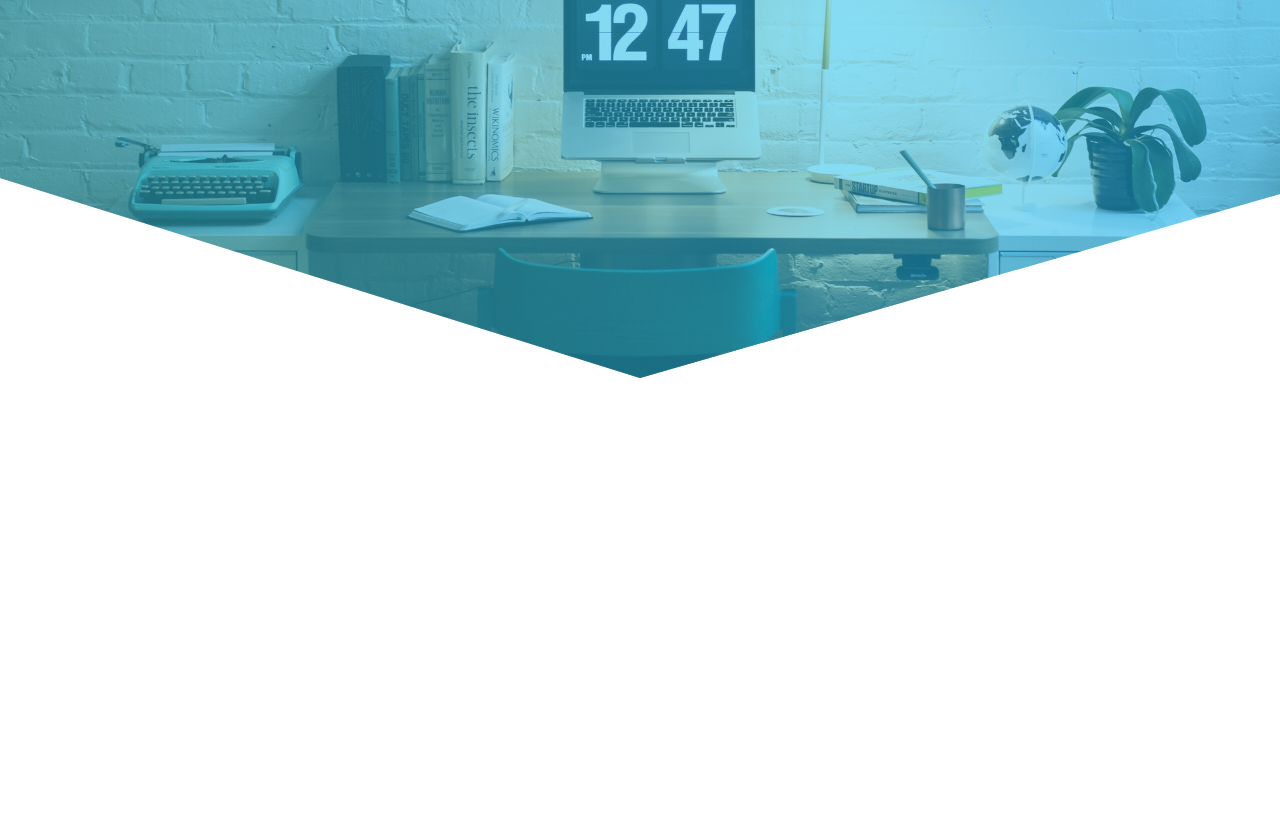
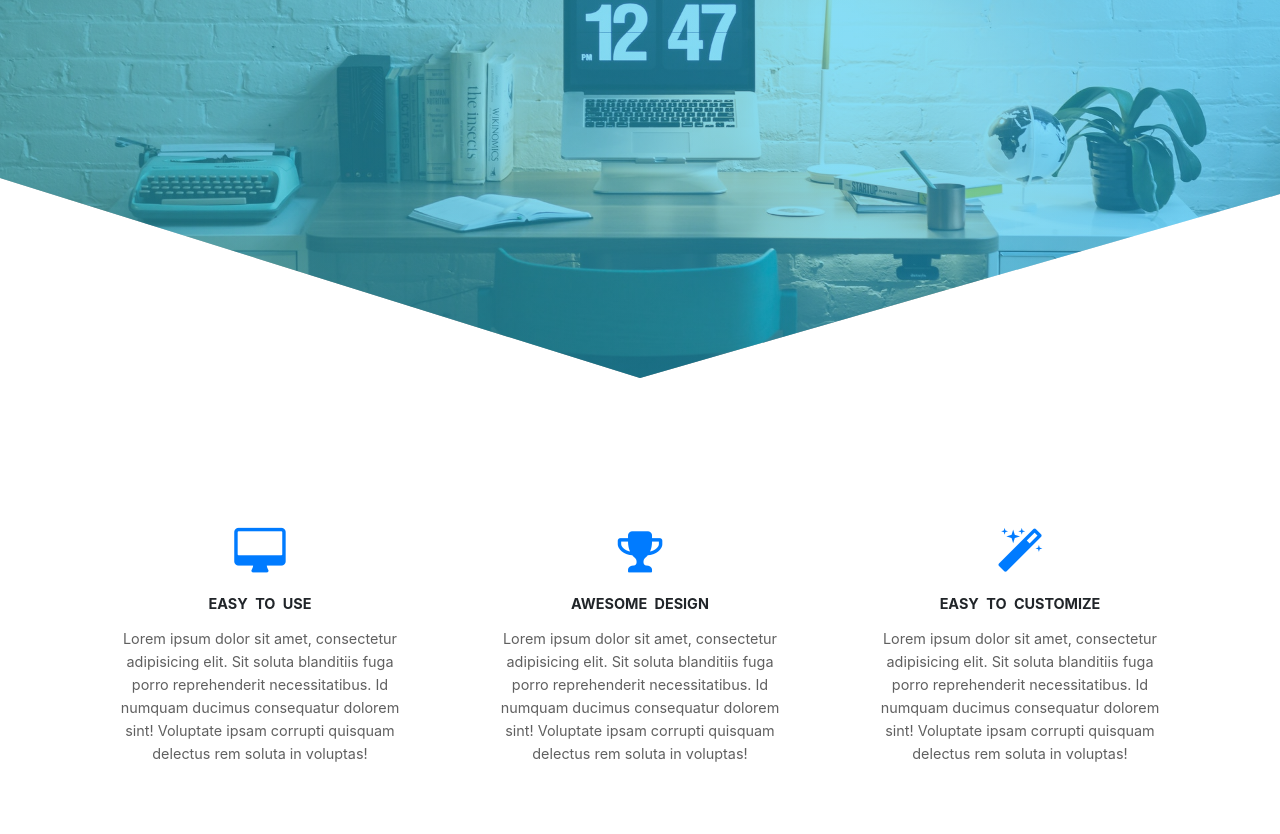
Before and after one commit to divyanshooter/CSS, a plain HTML site: page Respsonsive-try1/index.html in a window 1280 px wide. Shown: the part 422-1256 px from the top of the page. Before the commit the page ends 800 px from the top, so only its background shows below. Drawn offline with nearby package versions, Linux system fonts and the light colour scheme.

Commit message:
extraDiv header completed

```diff
--- a/Respsonsive-try1/index.html
+++ b/Respsonsive-try1/index.html
@@ -4,6 +4,7 @@
     <meta charset="UTF-8">
     <meta name="viewport" content="width=device-width, initial-scale=1.0">
     <link rel="stylesheet" href="https://maxcdn.bootstrapcdn.com/bootstrap/4.5.0/css/bootstrap.min.css">
+    <link rel="stylesheet" href="https://stackpath.bootstrapcdn.com/font-awesome/4.7.0/css/font-awesome.min.css">
     <link rel="stylesheet" href="style.css">
     <title>DC</title>
 </head>
@@ -53,9 +54,41 @@
      </div>
 
      <!--**************** header parts end ******************* -->
-     <div>
+     <!--**************** extraDiv parts start ******************* -->
 
-     </div>
+     <section class="header-extradiv">
+         <div class="container">
+             <div class="row">
+                 <div class="extra-div col-lg-4 col-md-4 col-12">
+                     <a href="#"><i class="fa-3x fa fa-desktop" aria-hidden="true"></i></a>
+                     <h2>EASY TO USE</h2>
+                     <p>Lorem ipsum dolor sit amet, consectetur adipisicing elit. Sit soluta blanditiis fuga porro reprehenderit necessitatibus. Id numquam ducimus consequatur dolorem sint! Voluptate ipsam corrupti quisquam delectus rem soluta in voluptas!</p>
+
+                 </div>
+                 <div class="extra-div col-lg-4 col-md-4 col-12">
+                    <a href="#"><i class="fa-3x fa fa-trophy" aria-hidden="true"></i></a>
+                    <h2>AWESOME DESIGN</h2>
+                    <p>Lorem ipsum dolor sit amet, consectetur adipisicing elit. Sit soluta blanditiis fuga porro reprehenderit necessitatibus. Id numquam ducimus consequatur dolorem sint! Voluptate ipsam corrupti quisquam delectus rem soluta in voluptas!</p>
+
+                </div>
+                <div class="extra-div col-lg-4 col-md-4 col-12">
+                    <a href="#"><i class="fa-3x fa fa-magic" aria-hidden="true"></i></a>
+                    <h2>EASY TO CUSTOMIZE</h2>
+                    <p>Lorem ipsum dolor sit amet, consectetur adipisicing elit. Sit soluta blanditiis fuga porro reprehenderit necessitatibus. Id numquam ducimus consequatur dolorem sint! Voluptate ipsam corrupti quisquam delectus rem soluta in voluptas!</p>
+
+                </div>
+
+             </div>
+         </div>
+     </section>
+     <!--**************** extraDiv parts ends ******************* -->
+     <!--**************** offer parts start ******************* -->
+     <section>
+
+     </section>
+     <!--**************** extraDiv parts ends ******************* -->
+
+
     <script src="https://ajax.googleapis.com/ajax/libs/jquery/3.5.1/jquery.min.js"></script>
     <script src="https://cdnjs.cloudflare.com/ajax/libs/popper.js/1.16.0/umd/popper.min.js"></script>
     <script src="https://maxcdn.bootstrapcdn.com/bootstrap/4.5.0/js/bootstrap.min.js"></script>
--- a/Respsonsive-try1/style.css
+++ b/Respsonsive-try1/style.css
@@ -16,6 +16,13 @@
       line-height: 1.6;
       font-weight: 400;
       color:#606060;
+  }
+  .extra-div h2 {
+      font-size: 0.9rem;
+      margin:20px 0 15px 0;
+      font-weight: bold;
+      line-height: 1.1;
+      word-spacing:4px ;
   }
   .header {
       width:100%;
@@ -98,3 +105,23 @@
     padding:10px 0 20px 0;
     color:#fff;
 }
+
+/* *******extra header div css start *****************/
+    .header-extradiv {
+        width:100%;
+        height:auto;
+        margin:100px 0;
+        text-align: center;
+    }
+    .extra-div {
+        background: #fff;
+        border:medium none;
+        padding:50px!important;
+        border-radius: 3px;
+        transition: 0.3s;
+    }
+    .extra-div:hover {
+        box-shadow: 0 0 20px 0 rgba(0,0,0,0.3);
+        transform:translateY(-20px) ;
+    }
+/* *******extra header div css end *****************/
```
